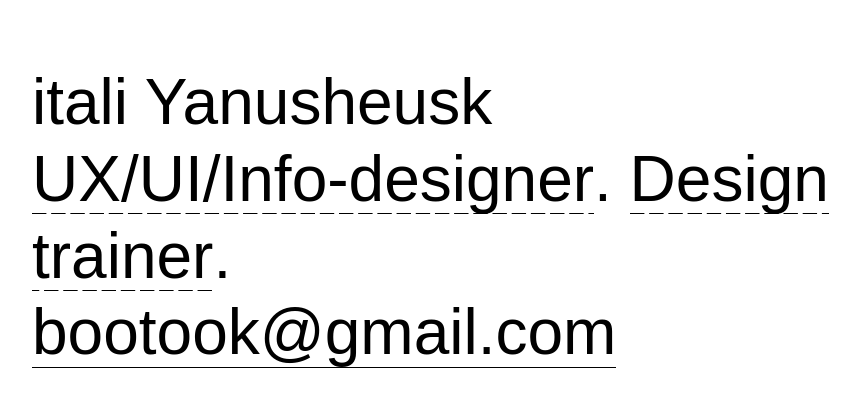
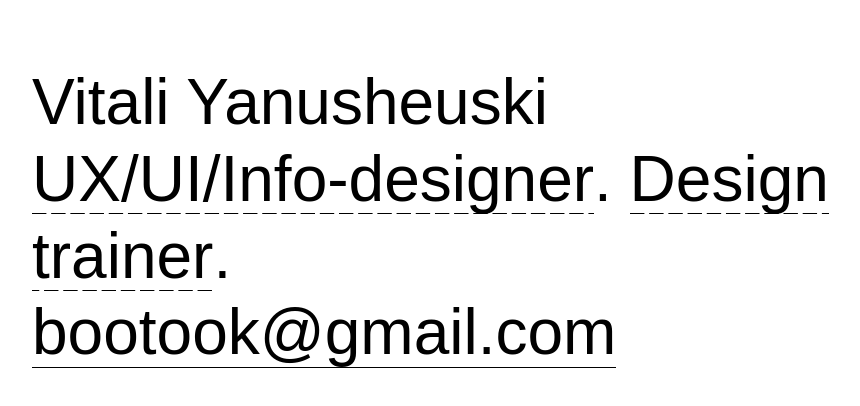
Before and after one commit to butuk/about, a website built with webpack: page index.html in a window 1280 px wide. Both pictures are taken after a click on the element "Vitali Yanusheuski". Shown: the whole page, without its empty margins (96-956 px from the left). Built offline with nearby package versions, Linux system fonts and the light colour scheme; a web font is replaced by a local one.

```diff
--- a/src/ts/block.ts
+++ b/src/ts/block.ts
@@ -19,7 +19,6 @@
                 img.setAttribute('src', element[1]);
                 block.appendChild(img)
                 place ? place.appendChild(block) : null;
-                console.log(block);
 
             } else if(typeof element === 'object' && element[0] === 'link') {
                 const link: HTMLElement = document.createElement('a');
--- a/src/ts/reset.ts
+++ b/src/ts/reset.ts
@@ -2,9 +2,11 @@
 
 const headline : HTMLElement | null = document.querySelector('.headline');
 
-// Headline
+// Headline look
 export function setHeadline() {
-    headline ? (headline.textContent = headline.textContent ? headline.textContent.slice(1, headline.textContent.length-1): null) : null;
+    if (headline ? (headline.textContent ? headline.textContent.charAt(0) === '>' : null) : null) {
+        headline ? (headline.textContent = headline.textContent ? headline.textContent.slice(1, headline.textContent.length - 1) : null) : null;
+    }
     headline ? headline.classList.remove('reset', 'clickable') : null;
 }
 
```
Also changed, not shown: index.html (+10 -2 lines), dist/scripts.js.
